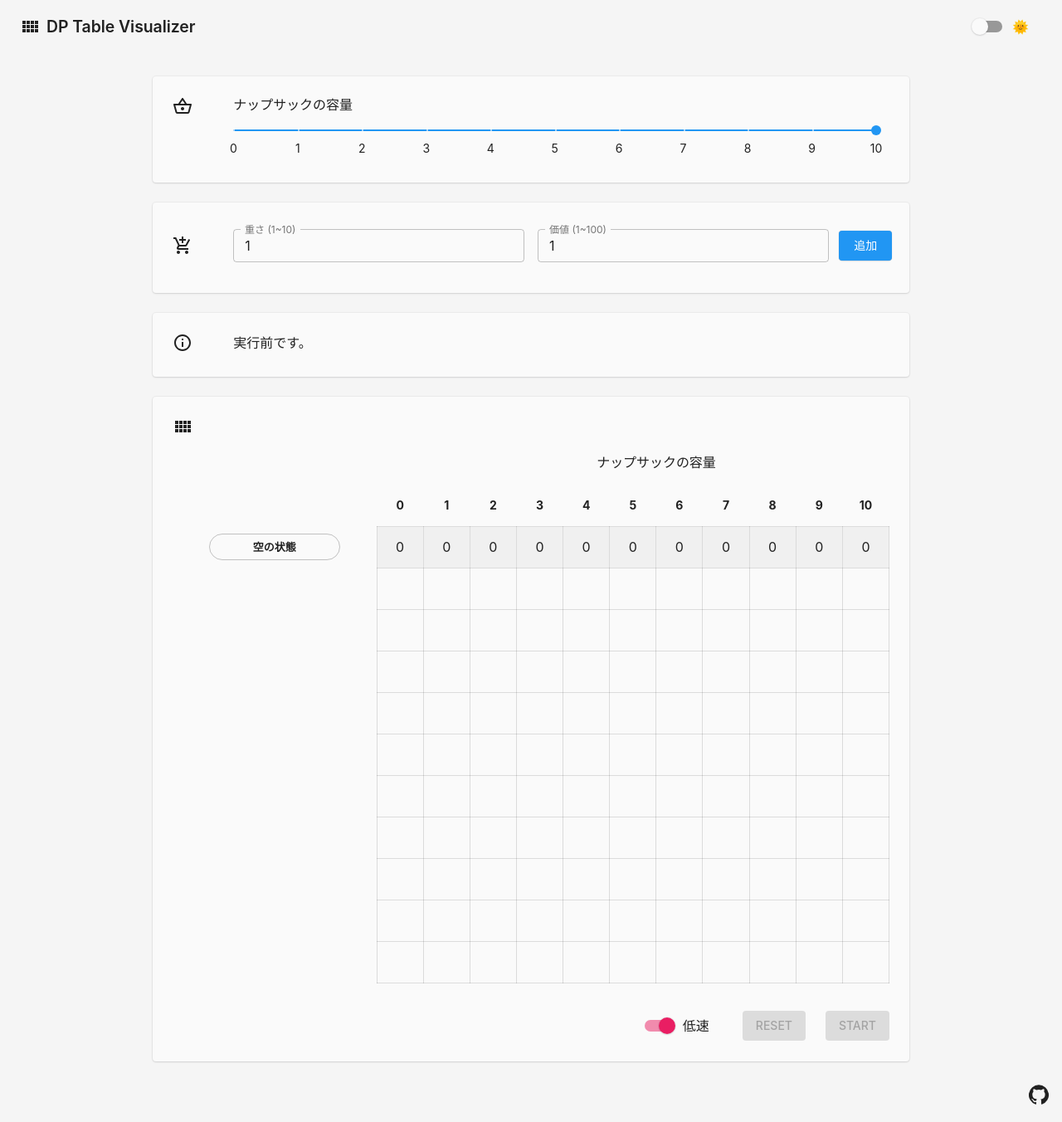
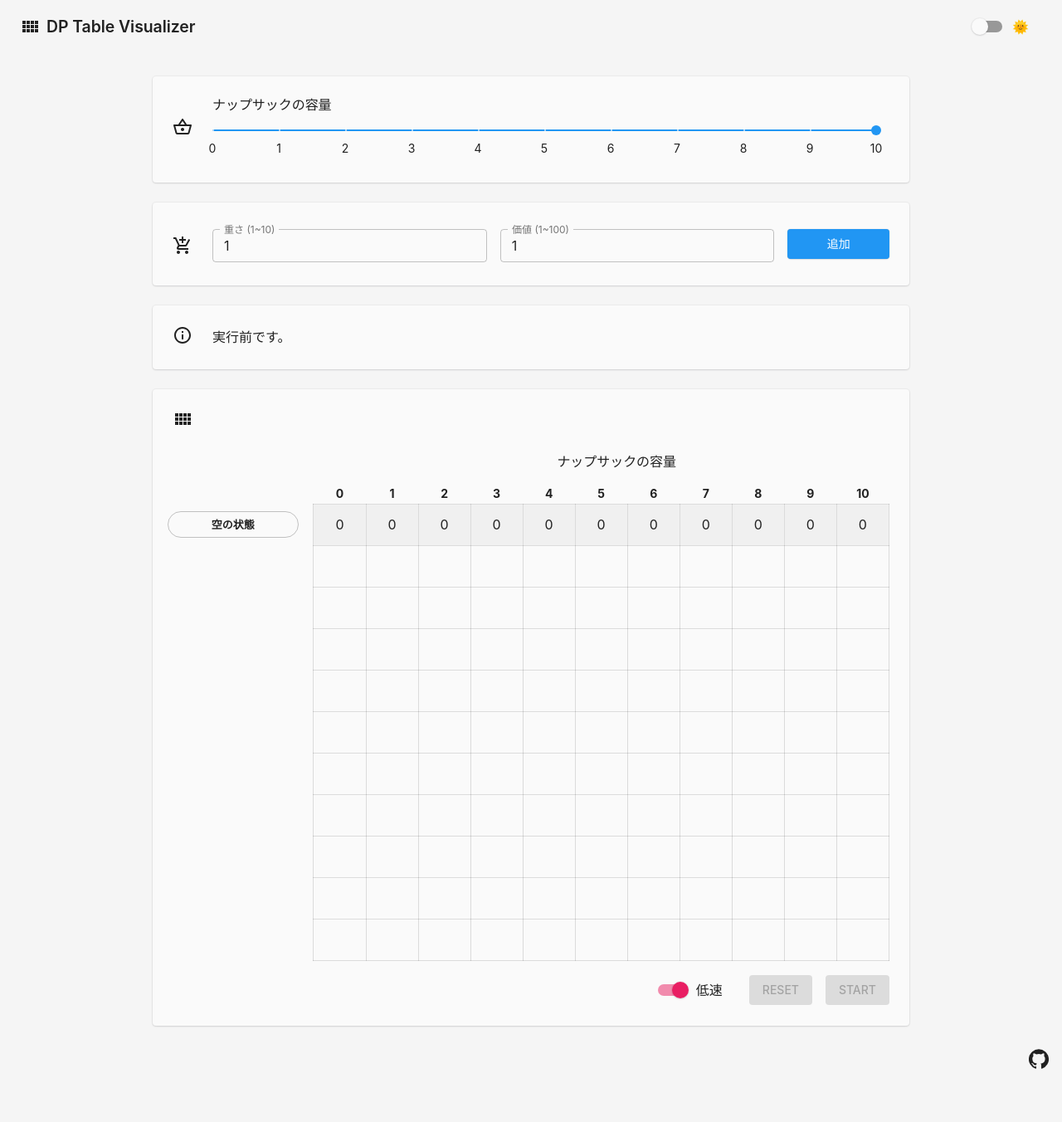
Before and after one commit to yukiyokotani/dp-visualizer, a React (Vite) app: page / in a window 1280 px wide. Shown: the whole page at 83% size. After the commit the page ends 1309 px from the top, so only its background shows below. Built offline with nearby package versions, Linux system fonts and the light colour scheme.

Commit message:
モバイルのレイアウト修正

```diff
--- a/src/features/condition/Evaluation.tsx
+++ b/src/features/condition/Evaluation.tsx
@@ -1,4 +1,4 @@
-import { Box, Paper, Grid, Typography } from '@material-ui/core';
+import { Box, Paper, Typography } from '@material-ui/core';
 import React, { useContext } from 'react';
 import { useSelector } from 'react-redux';
 import InfoOutlinedIcon from '@material-ui/icons/InfoOutlined';
@@ -36,14 +36,14 @@ const Evaluation: React.FC = () => {
   return (
     <Paper>
       <Box p={isMobile ? 2 : 3}>
-        <Grid container spacing={2}>
-          <Grid item xl={1} sm={1} xs={2}>
+        <Box display="flex" alignItems="center">
+          <Box mr={isMobile ? 2 : 3}>
             <InfoOutlinedIcon />
-          </Grid>
-          <Grid item xl={11} sm={11} xs={10}>
+          </Box>
+          <Box flexGrow={1}>
             <Typography variant="body1">{comment}</Typography>
-          </Grid>
-        </Grid>
+          </Box>
+        </Box>
       </Box>
     </Paper>
   );
--- a/src/features/condition/Form.tsx
+++ b/src/features/condition/Form.tsx
@@ -1,5 +1,4 @@
 import React, { useCallback, useContext } from 'react';
-import { createStyles, makeStyles } from '@material-ui/core/styles';
 import TextField from '@material-ui/core/TextField';
 import Grid from '@material-ui/core/Grid';
 import { Box, Button, Card } from '@material-ui/core';
@@ -11,23 +10,7 @@ import conditionSlice, { ConditionState, Item } from './conditionSlice';
 import { RootState } from '../../utils/store';
 import { SizeContext } from '../../component/App';
 
-const useStyles = makeStyles(() =>
-  createStyles({
-    icon: {
-      minWidth: '48px',
-      margin: '16px 16px 16px 0px',
-    },
-    buttonBox: {
-      marginTop: '10px',
-    },
-    textField: {
-      minWidth: '100px',
-    },
-  })
-);
-
 const Form: React.FC = () => {
-  const classes = useStyles();
   const dispatch = useDispatch();
   const { enqueueSnackbar } = useSnackbar();
   const { isMobile } = useContext(SizeContext);
@@ -80,12 +63,16 @@ const Form: React.FC = () => {
     <Card>
       <Box p={isMobile ? 2 : 3}>
         <form onSubmit={handleSubmit(onSuccess, onError)}>
-          <Grid container spacing={2}>
-            <Grid item xl={1} sm={1} xs={2}>
-              <Box className={classes.icon}>
+          <Box display="flex" alignItems="flex-start">
+            <Box mr={isMobile ? 2 : 3} mt={2}>
               <AddShoppingCartIcon />
             </Box>
-            </Grid>
+            <Box flexGrow={1}>
+              <Grid
+                container
+                alignItems="flex-start"
+                spacing={isMobile ? 1 : 2}
+              >
                 <Grid item xl={5} sm={5} xs={4}>
                   <Controller
                     control={control}
@@ -150,28 +137,25 @@ const Form: React.FC = () => {
                     }
                   />
                 </Grid>
-            <Grid
-              item
-              xl={1}
-              sm={1}
-              xs={2}
-              container
-              justifyContent="center"
-              alignContent="flex-start"
-              className={classes.buttonBox}
-            >
+                <Grid item xl={2} sm={2} xs={4}>
+                  <Box mt={1}>
                     <Button
                       type="submit"
                       variant="contained"
                       color="primary"
+                      fullWidth
                       disabled={
-                  condition.eval !== 'BEFORE' && condition.eval !== 'COMPLETE'
+                        condition.eval !== 'BEFORE' &&
+                        condition.eval !== 'COMPLETE'
                       }
                     >
                       追加
                     </Button>
+                  </Box>
                 </Grid>
               </Grid>
+            </Box>
+          </Box>
         </form>
       </Box>
     </Card>
--- a/src/features/condition/Knapsack.tsx
+++ b/src/features/condition/Knapsack.tsx
@@ -1,6 +1,4 @@
 import React, { useCallback, useContext, useMemo } from 'react';
-import { createStyles, makeStyles } from '@material-ui/core/styles';
-import Grid from '@material-ui/core/Grid';
 import { Box, Card, Slider, Typography } from '@material-ui/core';
 import { useDispatch, useSelector } from 'react-redux';
 import ShoppingBasketOutlinedIcon from '@material-ui/icons/ShoppingBasketOutlined';
@@ -9,16 +7,7 @@ import { RootState } from '../../utils/store';
 import tableSlice from '../dpTable/tableSlice';
 import { SizeContext } from '../../component/App';
 
-const useStyles = makeStyles(() =>
-  createStyles({
-    icon: {
-      marginRight: '16px',
-    },
-  })
-);
-
 const Knapsack: React.FC = () => {
-  const classes = useStyles();
   const dispatch = useDispatch();
   const condition = useSelector<RootState, ConditionState>(
     (state) => state.condition
@@ -51,13 +40,11 @@ const Knapsack: React.FC = () => {
   return (
     <Card>
       <Box p={isMobile ? 2 : 3}>
-        <Grid container spacing={2}>
-          <Grid item xl={1} sm={1} xs={2}>
-            <Box className={classes.icon}>
-              <ShoppingBasketOutlinedIcon />
-            </Box>
-          </Grid>
-          <Grid item xl={11} sm={11} xs={10}>
+        <Box display="flex" alignItems="center">
+          <Box mr={isMobile ? 2 : 3}>
+            <ShoppingBasketOutlinedIcon />
+          </Box>
+          <Box flexGrow={1}>
             <Typography variant="h5" gutterBottom>
               ナップサックの容量
             </Typography>
@@ -76,8 +63,8 @@ const Knapsack: React.FC = () => {
                 onChange={(_, value) => handleChange(value)}
               />
             </Box>
-          </Grid>
-        </Grid>{' '}
+          </Box>
+        </Box>
       </Box>
     </Card>
   );
--- a/src/features/dpTable/DpTable.tsx
+++ b/src/features/dpTable/DpTable.tsx
@@ -35,6 +35,7 @@ const useStyles = makeStyles((theme: Theme) =>
       width: '100%',
       tableLayout: 'fixed',
       borderCollapse: 'collapse',
+      cursor: 'default',
     },
     buttons: {
       marginTop: theme.spacing(2),
@@ -44,20 +45,27 @@ const useStyles = makeStyles((theme: Theme) =>
     },
     trData: {
       height: '50px',
+      [theme.breakpoints.down('sm')]: {
+        height: '36px',
+      },
     },
     thIndex: {
-      width: '28.5%',
+      width: '20%',
       maxWidth: '300px',
       overflow: 'auto',
+      [theme.breakpoints.down('sm')]: {
+        width: '33%',
+      },
     },
     thColumn: {
-      height: '50px',
+      height: '24px',
       width: '6.5%',
       minWidth: '6.5%',
       maxWidth: '6.5%',
     },
     tableLabel: {
-      marginLeft: 'calc(67.5% - 4.5rem)',
+      marginBottom: 16,
+      marginLeft: 'calc(67.5% - 7rem)',
     },
     emptyChip: {
       paddingLeft: '2.5rem',
@@ -405,29 +413,30 @@ const DpTable: React.FC = () => {
   return (
     <Paper>
       <Box p={isMobile ? 2 : 3}>
-        <Grid container spacing={2}>
-          <Grid item xl={1} sm={1} xs={1}>
-            <Box>
+        <Box mr={isMobile ? 2 : 3}>
           <ViewComfyIcon />
         </Box>
-          </Grid>
-          <Grid item xl={12} sm={12} xs={12}>
-            <Grid container spacing={2}>
-              <Grid item xl={12} xs={12}>
+      </Box>
+      <Box pr={isMobile ? 2 : 3} pb={isMobile ? 2 : 3}>
         <Box className={classes.tableLabel}>
           <Typography variant="h5">ナップサックの容量</Typography>
         </Box>
-              </Grid>
-              <Grid item xl={12} xs={12}>
+        <Box mb={2}>
           <table className={classes.dpTable}>
             <tbody>
               {renderColumnNameRow(10)}
               {table.map((_, i) => renderRow(i))}
             </tbody>
           </table>
-              </Grid>
-              <Grid item xl={12} xs={12} container justifyContent="flex-end">
-                <Box className={classes.buttons}>
+        </Box>
+        <Box>
+          <Grid
+            container
+            justifyContent="flex-end"
+            alignItems="center"
+            spacing={isMobile ? 1 : 2}
+          >
+            <Grid item>
               <FormControlLabel
                 control={<Switch />}
                 label="低速"
@@ -436,6 +445,8 @@ const DpTable: React.FC = () => {
                   toggleAnimation();
                 }}
               />
+            </Grid>
+            <Grid item>
               <Button
                 variant="contained"
                 color="secondary"
@@ -447,6 +458,8 @@ const DpTable: React.FC = () => {
               >
                 RESET
               </Button>
+            </Grid>
+            <Grid item>
               <Button
                 variant="contained"
                 color="primary"
@@ -462,11 +475,9 @@ const DpTable: React.FC = () => {
               >
                 START
               </Button>
-                </Box>
             </Grid>
           </Grid>
-          </Grid>
-        </Grid>
+        </Box>
       </Box>
     </Paper>
   );
```
Lines whose indentation alone changed are shown as unchanged.
